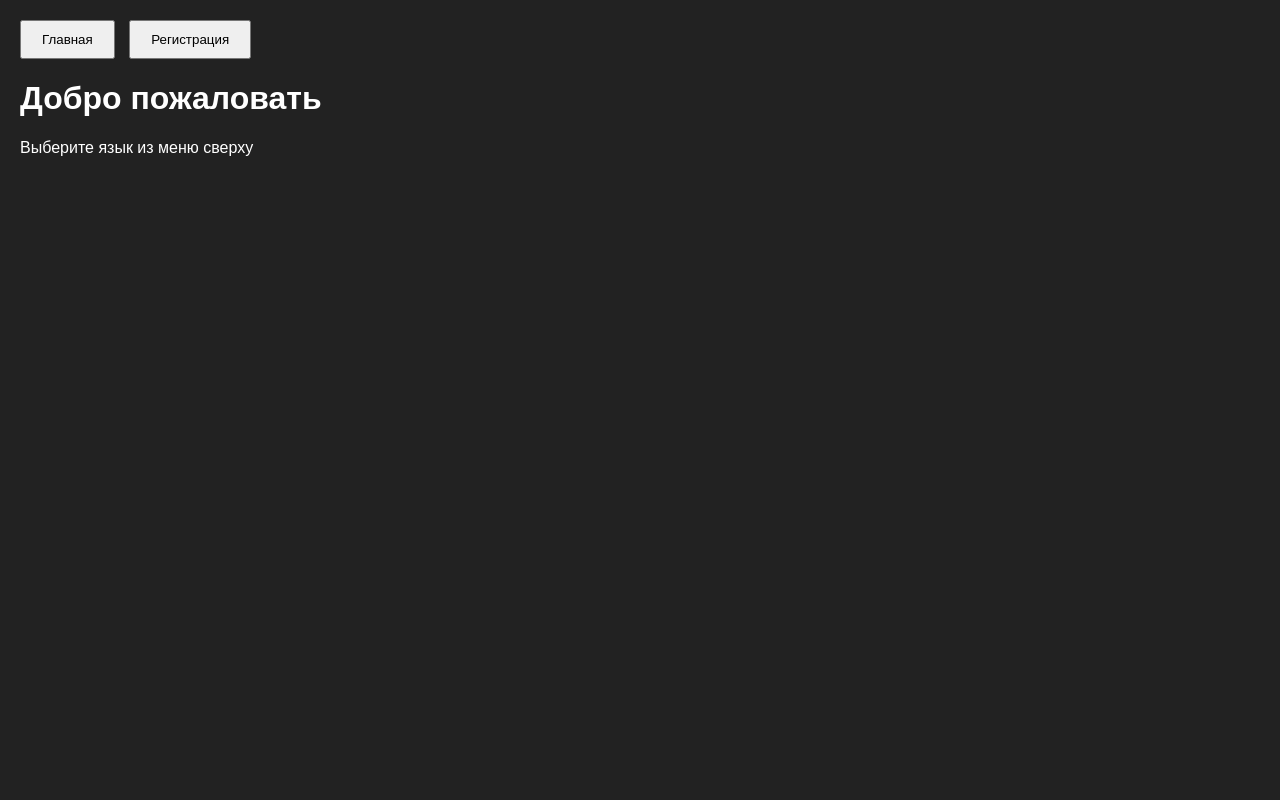
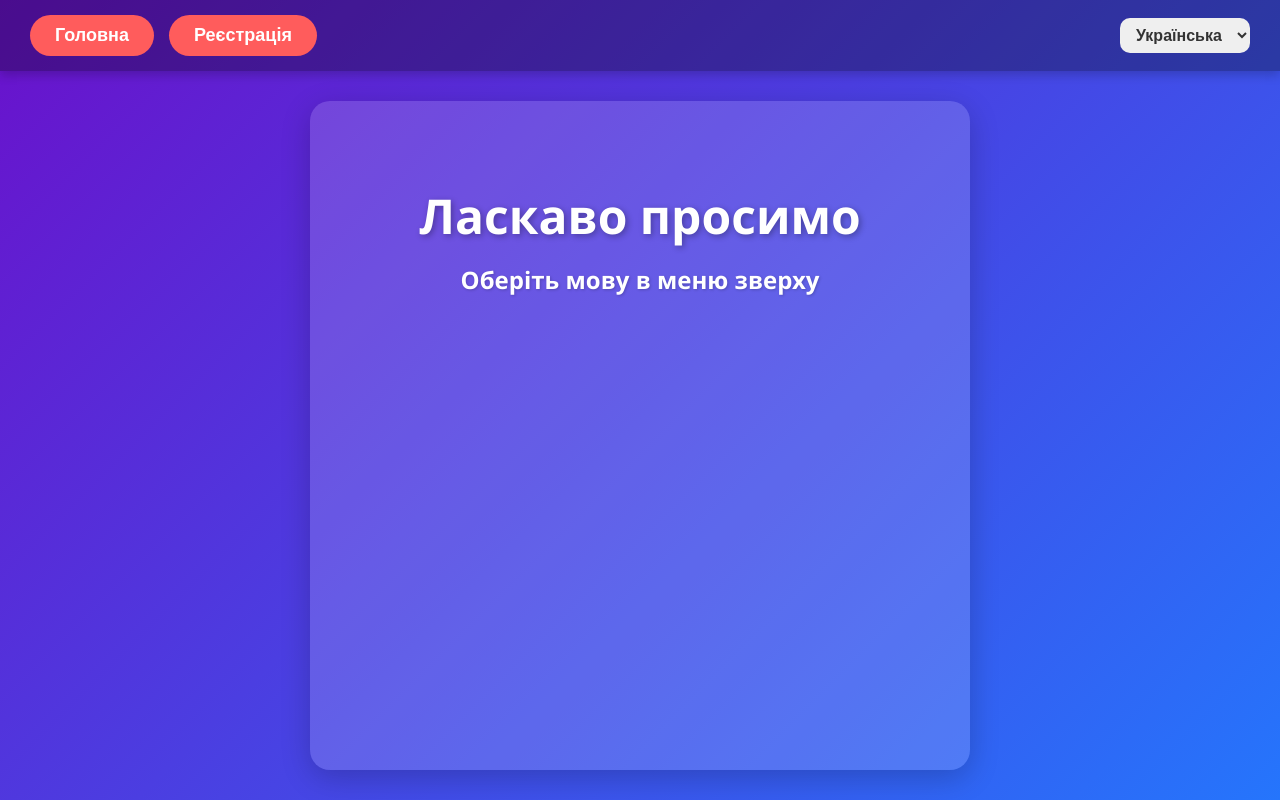
Before and after one commit to ZloyRayzi/rayzishop, a plain HTML site: page index.html in a window 1280 px wide. Drawn offline with Linux system fonts and the light colour scheme.

Commit message:
Add files via upload

```diff
--- a/css/styles.css
+++ b/css/styles.css
@@ -21,3 +21,24 @@ h1 {
   margin-bottom: 10px;
   box-shadow: 0 2px 5px rgba(0,0,0,0.1);
 }
+.btn-home, .btn-register {
+  background-color: #ff5c5c;
+  border: none;
+  border-radius: 30px;
+  padding: 10px 25px;
+  color: white;
+  font-weight: 600;
+  font-size: 18px;
+  cursor: pointer;
+  transition: background-color 0.3s ease, transform 0.1s ease;
+  user-select: none;
+}
+
+.btn-home:hover, .btn-register:hover {
+  background-color: #ff1f1f;
+}
+
+.btn-home:active, .btn-register:active {
+  transform: scale(0.95);
+  background-color: #cc1717;
+}
--- a/index.html
+++ b/index.html
@@ -1,130 +1,250 @@
 <!DOCTYPE html>
-<html lang="ru">
+<html lang="en">
 <head>
 <meta charset="UTF-8" />
 <meta name="viewport" content="width=device-width, initial-scale=1" />
 <title>RayziShop</title>
+
 <style>
-  body { font-family: Arial, sans-serif; background: #222; color: #fff; margin: 0; padding: 20px;}
-  button { padding: 10px 20px; margin-right: 10px; cursor: pointer; }
-  #modal {
+  /* Общие стили */
+  body {
+    font-family: 'Segoe UI', Tahoma, Geneva, Verdana, sans-serif;
+    background: linear-gradient(135deg, #6a11cb 0%, #2575fc 100%);
+    margin: 0; padding: 0;
+    color: #fff;
+    min-height: 100vh;
+    display: flex;
+    flex-direction: column;
+  }
+
+  header {
+    background-color: rgba(0,0,0,0.3);
+    padding: 15px 30px;
+    display: flex;
+    align-items: center;
+    justify-content: space-between;
+    box-shadow: 0 4px 10px rgba(0,0,0,0.2);
+  }
+
+  .left-buttons {
+    display: flex;
+    gap: 15px;
+  }
+
+  .btn-home, .btn-register {
+    background-color: #ff5c5c;
+    border: none;
+    border-radius: 30px;
+    padding: 10px 25px;
+    color: white;
+    font-weight: 600;
+    font-size: 18px;
+    cursor: pointer;
+    transition: background-color 0.3s ease;
+  }
+  .btn-home:hover, .btn-register:hover {
+    background-color: #ff1f1f;
+  }
+
+  select#language {
+    font-size: 16px;
+    padding: 8px 12px;
+    border-radius: 10px;
+    border: none;
+    cursor: pointer;
+    font-weight: 600;
+    color: #333;
+  }
+
+  main {
+    flex-grow: 1;
+    padding: 50px 30px;
+    background: rgba(255 255 255 / 0.15);
+    border-radius: 20px;
+    margin: 30px auto;
+    width: 90%;
+    max-width: 600px;
+    box-shadow: 0 8px 30px rgba(0,0,0,0.2);
+    text-align: center;
+  }
+
+  h1 {
+    font-size: 3em;
+    margin-bottom: 15px;
+    text-shadow: 2px 2px 6px rgba(0,0,0,0.3);
+  }
+
+  p.greeting {
+    font-size: 1.5em;
+    margin-top: 0;
+    margin-bottom: 40px;
+    font-weight: 600;
+    text-shadow: 1px 1px 3px rgba(0,0,0,0.2);
+  }
+
+  #registerModal {
+    position: fixed;
+    top: 0; left: 0;
+    width: 100vw; height: 100vh;
+    background-color: rgba(0,0,0,0.7);
     display: none;
-    position: fixed; top:0; left:0; width:100vw; height:100vh;
-    background: rgba(0,0,0,0.7);
-    justify-content: center; align-items: center;
+    justify-content: center;
+    align-items: center;
   }
-  #modal .content {
-    background: #fff; color:#000; padding: 20px; border-radius: 10px; width: 300px;
+
+  .modal-content {
+    background: #fff;
+    padding: 30px;
+    border-radius: 15px;
+    max-width: 400px;
+    width: 90%;
+    color: #333;
+    text-align: left;
   }
-  #modal input {
-    width: 100%; margin: 8px 0; padding: 8px;
+  .modal-content h2 {
+    margin-top: 0;
   }
-  #modal a {
-    color: blue; cursor: pointer; text-decoration: underline;
+  .modal-content input {
+    width: 100%;
+    padding: 10px;
+    margin: 10px 0;
+    border-radius: 8px;
+    border: 1px solid #ccc;
+  }
+  .modal-content button {
+    width: 100%;
+    padding: 10px;
+    background-color: #2575fc;
+    color: #fff;
+    border: none;
+    border-radius: 8px;
+    font-weight: bold;
+    cursor: pointer;
+  }
+  .modal-footer {
+    margin-top: 15px;
+    text-align: center;
+  }
+  .modal-footer a {
+    color: #2575fc;
+    text-decoration: none;
+    font-weight: bold;
   }
 </style>
 </head>
 <body>
 
-<button id="homeBtn">Главная</button>
-<button id="registerBtn">Регистрация</button>
+<header>
+  <div class="left-buttons">
+    <button class="btn-home" id="homeBtn">Главная</button>
+    <button class="btn-register" id="registerBtn">Регистрация</button>
+  </div>
+  <select id="language" title="Выберите язык">
+    <option value="ru">Русский</option>
+    <option value="en">English</option>
+    <option value="uk">Українська</option>
+  </select>
+</header>
 
-<div id="contentArea">
-  <h1>Добро пожаловать</h1>
-  <p>Выберите язык из меню сверху</p>
-</div>
+<main>
+  <h1 id="pageTitle">Добро пожаловать</h1>
+  <p class="greeting" id="greetingText">Выберите язык из меню сверху</p>
+</main>
 
-<div id="modal">
-  <div class="content">
-    <h2 id="modalTitle">Регистрация</h2>
+<div id="registerModal">
+  <div class="modal-content">
+    <h2 id="registerTitle">Регистрация</h2>
     <input type="text" id="name" placeholder="Имя" />
     <input type="email" id="email" placeholder="Email" />
     <input type="password" id="password" placeholder="Пароль" />
-    <button id="submitBtn">Зарегистрироваться</button>
-    <p>
-      Уже есть аккаунт? <a id="toggleLink">Войти</a>
-    </p>
+    <button id="submitRegister">Зарегистрироваться</button>
+    <div class="modal-footer">
+      <span id="haveAccountText">Уже есть аккаунт? </span><a href="#" id="loginLink">Войти</a>
+    </div>
   </div>
 </div>
 
 <script>
+  const langSelect = document.getElementById('language');
+  const pageTitle = document.getElementById('pageTitle');
+  const greetingText = document.getElementById('greetingText');
   const homeBtn = document.getElementById('homeBtn');
   const registerBtn = document.getElementById('registerBtn');
-  const modal = document.getElementById('modal');
-  const modalTitle = document.getElementById('modalTitle');
-  const submitBtn = document.getElementById('submitBtn');
-  const toggleLink = document.getElementById('toggleLink');
-  const contentArea = document.getElementById('contentArea');
+  const registerModal = document.getElementById('registerModal');
+  const registerTitle = document.getElementById('registerTitle');
+  const submitRegister = document.getElementById('submitRegister');
+  const haveAccountText = document.getElementById('haveAccountText');
+  const loginLink = document.getElementById('loginLink');
 
-  const nameInput = document.getElementById('name');
-  const emailInput = document.getElementById('email');
-  const passwordInput = document.getElementById('password');
-
-  let isLogin = false;
-
-  homeBtn.onclick = () => {
-    contentArea.innerHTML = `<h1>Главная страница</h1><p>Это пустая страница для будущих товаров.</p>`;
-  };
-
-  registerBtn.onclick = () => {
-    isLogin = false;
-    openModal();
-  };
-
-  toggleLink.onclick = () => {
-    isLogin = !isLogin;
-    if (isLogin) {
-      modalTitle.textContent = 'Вход';
-      submitBtn.textContent = 'Войти';
-      toggleLink.textContent = 'Регистрация';
-      nameInput.style.display = 'none';
-    } else {
-      modalTitle.textContent = 'Регистрация';
-      submitBtn.textContent = 'Зарегистрироваться';
-      toggleLink.textContent = 'Войти';
-      nameInput.style.display = 'block';
-    }
-    clearInputs();
-  };
-
-  submitBtn.onclick = () => {
-    if (isLogin) {
-      alert(`Вход с Email: ${emailInput.value}`);
-    } else {
-      alert(`Регистрация: ${nameInput.value}, Email: ${emailInput.value}`);
-    }
-    modal.style.display = 'none';
-    clearInputs();
-  };
-
-  modal.onclick = (e) => {
-    if (e.target === modal) {
-      modal.style.display = 'none';
-      clearInputs();
+  const translations = {
+    ru: {
+      welcome: "Добро пожаловать",
+      greeting: "Выберите язык из меню сверху",
+      home: "Главная",
+      homePageContent: "Это пустая страница для будущих товаров.",
+      register: "Регистрация",
+      registerTitle: "Регистрация",
+      submit: "Зарегистрироваться",
+      haveAccount: "Уже есть аккаунт?",
+      login: "Войти"
+    },
+    en: {
+      welcome: "Welcome",
+      greeting: "Select a language from the menu above",
+      home: "Home",
+      homePageContent: "This is an empty page for future products.",
+      register: "Register",
+      registerTitle: "Register",
+      submit: "Sign Up",
+      haveAccount: "Already have an account?",
+      login: "Log in"
+    },
+    uk: {
+      welcome: "Ласкаво просимо",
+      greeting: "Оберіть мову в меню зверху",
+      home: "Головна",
+      homePageContent: "Це порожня сторінка для майбутніх товарів.",
+      register: "Реєстрація",
+      registerTitle: "Реєстрація",
+      submit: "Зареєструватися",
+      haveAccount: "Вже є акаунт?",
+      login: "Увійти"
     }
   };
 
-  function openModal() {
-    modal.style.display = 'flex';
-    modal.style.flexDirection = 'column';
-    clearInputs();
-    if (!isLogin) {
-      nameInput.style.display = 'block';
-      modalTitle.textContent = 'Регистрация';
-      submitBtn.textContent = 'Зарегистрироваться';
-      toggleLink.textContent = 'Войти';
-    } else {
-      nameInput.style.display = 'none';
-      modalTitle.textContent = 'Вход';
-      submitBtn.textContent = 'Войти';
-      toggleLink.textContent = 'Регистрация';
+  let currentLang = 'uk';
+  langSelect.value = currentLang;
+  updateText(currentLang);
+
+  langSelect.addEventListener('change', (e) => {
+    currentLang = e.target.value;
+    updateText(currentLang);
+  });
+
+  homeBtn.addEventListener('click', () => {
+    pageTitle.textContent = translations[currentLang].home;
+    greetingText.textContent = translations[currentLang].homePageContent;
+  });
+
+  registerBtn.addEventListener('click', () => {
+    registerModal.style.display = 'flex';
+  });
+
+  registerModal.addEventListener('click', (e) => {
+    if (e.target === registerModal) {
+      registerModal.style.display = 'none';
     }
-  }
+  });
 
-  function clearInputs() {
-    nameInput.value = '';
-    emailInput.value = '';
-    passwordInput.value = '';
+  function updateText(lang) {
+    pageTitle.textContent = translations[lang].welcome;
+    greetingText.textContent = translations[lang].greeting;
+    homeBtn.textContent = translations[lang].home;
+    registerBtn.textContent = translations[lang].register;
+    registerTitle.textContent = translations[lang].registerTitle;
+    submitRegister.textContent = translations[lang].submit;
+    haveAccountText.textContent = translations[lang].haveAccount + ' ';
+    loginLink.textContent = translations[lang].login;
   }
 </script>
 
```
